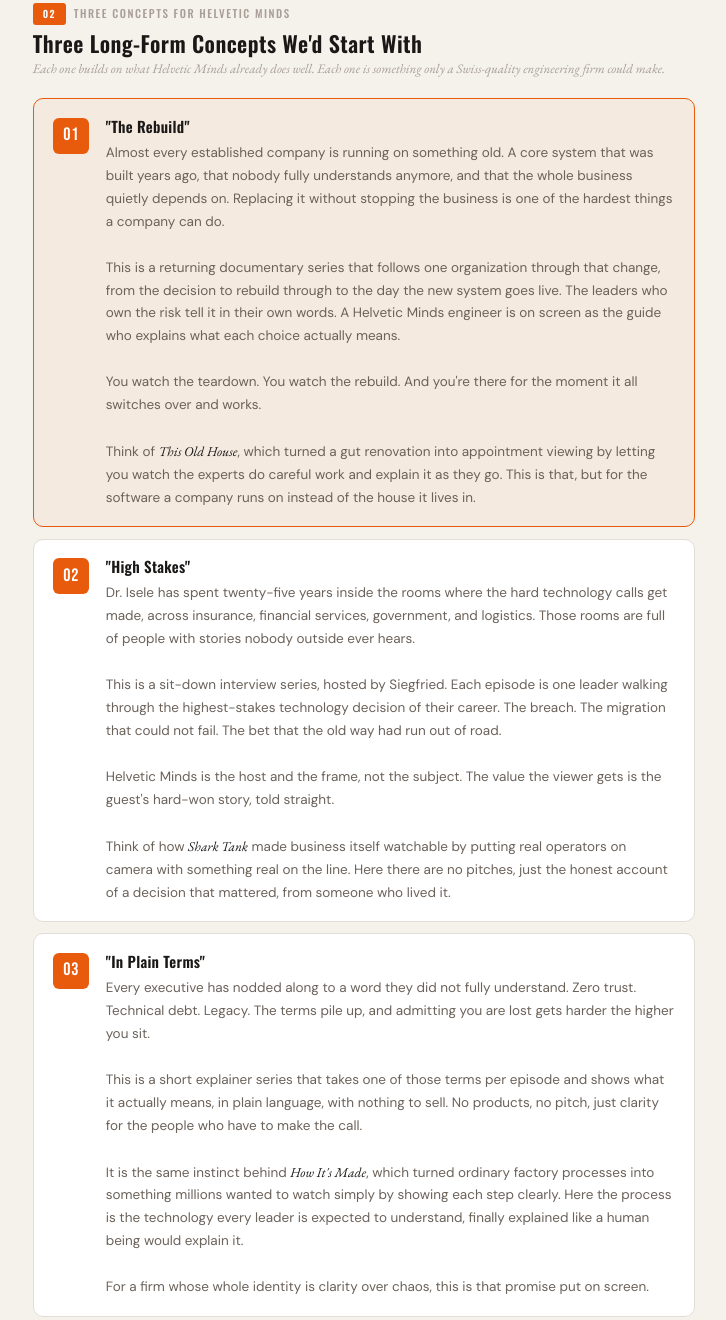
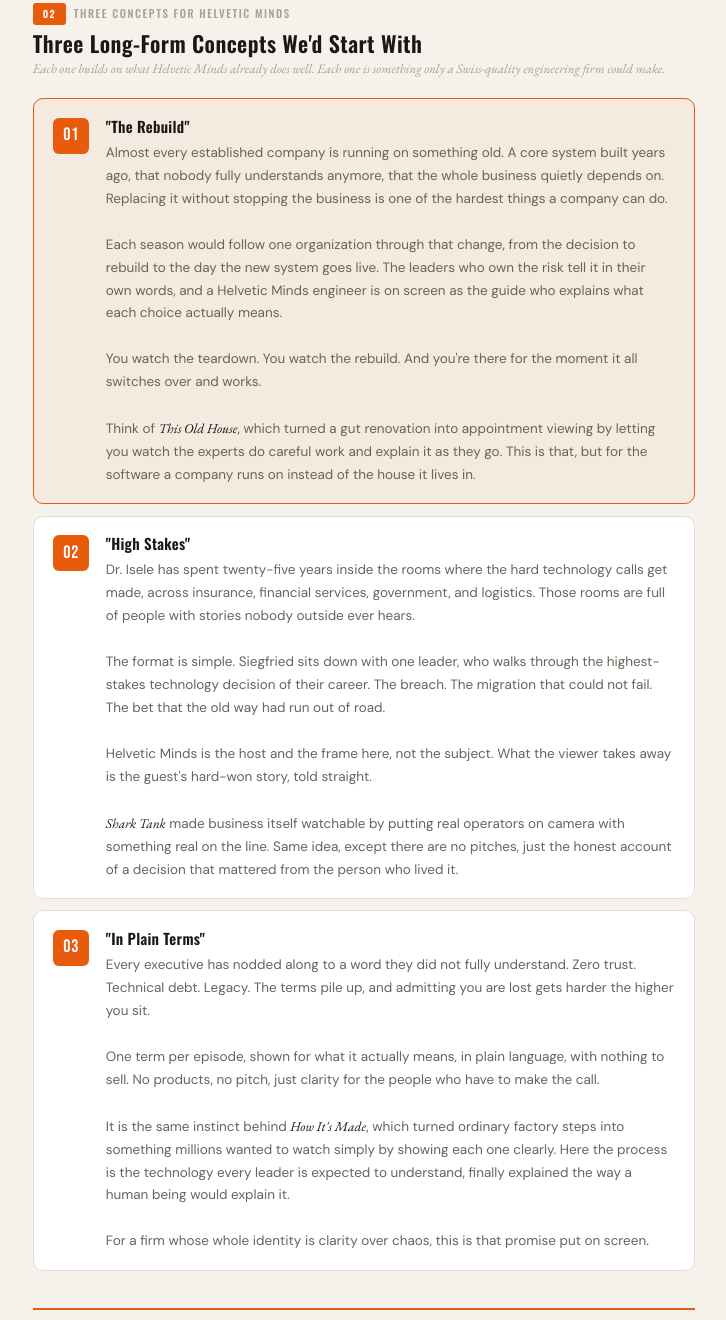
Before and after one commit to TalexMedia/helvetic-minds-strategy, a plain HTML site: page index.html in a window 1280 px wide. Shown: the part 2864-4184 px from the top of the page, without its empty margins (276-1002 px from the left). Drawn offline with nearby package versions, Linux system fonts and the light colour scheme.

Commit message:
Revise concept cards for sentence variety (idea-check pass)

```diff
--- a/index.html
+++ b/index.html
@@ -440,7 +440,7 @@ body{background:var(--bg);min-height:100vh}
       <div class="idea-num">01</div>
       <div class="idea-body">
         <div class="idea-title">"The Rebuild"</div>
-        <div class="idea-desc">Almost every established company is running on something old. A core system that was built years ago, that nobody fully understands anymore, and that the whole business quietly depends on. Replacing it without stopping the business is one of the hardest things a company can do.<br/><br/>This is a returning documentary series that follows one organization through that change, from the decision to rebuild through to the day the new system goes live. The leaders who own the risk tell it in their own words. A Helvetic Minds engineer is on screen as the guide who explains what each choice actually means.<br/><br/>You watch the teardown. You watch the rebuild. And you're there for the moment it all switches over and works.<br/><br/>Think of <em>This Old House</em>, which turned a gut renovation into appointment viewing by letting you watch the experts do careful work and explain it as they go. This is that, but for the software a company runs on instead of the house it lives in.</div>
+        <div class="idea-desc">Almost every established company is running on something old. A core system built years ago, that nobody fully understands anymore, that the whole business quietly depends on. Replacing it without stopping the business is one of the hardest things a company can do.<br/><br/>Each season would follow one organization through that change, from the decision to rebuild to the day the new system goes live. The leaders who own the risk tell it in their own words, and a Helvetic Minds engineer is on screen as the guide who explains what each choice actually means.<br/><br/>You watch the teardown. You watch the rebuild. And you're there for the moment it all switches over and works.<br/><br/>Think of <em>This Old House</em>, which turned a gut renovation into appointment viewing by letting you watch the experts do careful work and explain it as they go. This is that, but for the software a company runs on instead of the house it lives in.</div>
       </div>
     </div>
 
@@ -448,7 +448,7 @@ body{background:var(--bg);min-height:100vh}
       <div class="idea-num">02</div>
       <div class="idea-body">
         <div class="idea-title">"High Stakes"</div>
-        <div class="idea-desc">Dr. Isele has spent twenty-five years inside the rooms where the hard technology calls get made, across insurance, financial services, government, and logistics. Those rooms are full of people with stories nobody outside ever hears.<br/><br/>This is a sit-down interview series, hosted by Siegfried. Each episode is one leader walking through the highest-stakes technology decision of their career. The breach. The migration that could not fail. The bet that the old way had run out of road.<br/><br/>Helvetic Minds is the host and the frame, not the subject. The value the viewer gets is the guest's hard-won story, told straight.<br/><br/>Think of how <em>Shark Tank</em> made business itself watchable by putting real operators on camera with something real on the line. Here there are no pitches, just the honest account of a decision that mattered, from someone who lived it.</div>
+        <div class="idea-desc">Dr. Isele has spent twenty-five years inside the rooms where the hard technology calls get made, across insurance, financial services, government, and logistics. Those rooms are full of people with stories nobody outside ever hears.<br/><br/>The format is simple. Siegfried sits down with one leader, who walks through the highest-stakes technology decision of their career. The breach. The migration that could not fail. The bet that the old way had run out of road.<br/><br/>Helvetic Minds is the host and the frame here, not the subject. What the viewer takes away is the guest's hard-won story, told straight.<br/><br/><em>Shark Tank</em> made business itself watchable by putting real operators on camera with something real on the line. Same idea, except there are no pitches, just the honest account of a decision that mattered from the person who lived it.</div>
       </div>
     </div>
 
@@ -456,7 +456,7 @@ body{background:var(--bg);min-height:100vh}
       <div class="idea-num">03</div>
       <div class="idea-body">
         <div class="idea-title">"In Plain Terms"</div>
-        <div class="idea-desc">Every executive has nodded along to a word they did not fully understand. Zero trust. Technical debt. Legacy. The terms pile up, and admitting you are lost gets harder the higher you sit.<br/><br/>This is a short explainer series that takes one of those terms per episode and shows what it actually means, in plain language, with nothing to sell. No products, no pitch, just clarity for the people who have to make the call.<br/><br/>It is the same instinct behind <em>How It's Made</em>, which turned ordinary factory processes into something millions wanted to watch simply by showing each step clearly. Here the process is the technology every leader is expected to understand, finally explained like a human being would explain it.<br/><br/>For a firm whose whole identity is clarity over chaos, this is that promise put on screen.</div>
+        <div class="idea-desc">Every executive has nodded along to a word they did not fully understand. Zero trust. Technical debt. Legacy. The terms pile up, and admitting you are lost gets harder the higher you sit.<br/><br/>One term per episode, shown for what it actually means, in plain language, with nothing to sell. No products, no pitch, just clarity for the people who have to make the call.<br/><br/>It is the same instinct behind <em>How It's Made</em>, which turned ordinary factory steps into something millions wanted to watch simply by showing each one clearly. Here the process is the technology every leader is expected to understand, finally explained the way a human being would explain it.<br/><br/>For a firm whose whole identity is clarity over chaos, this is that promise put on screen.</div>
       </div>
     </div>
 
```
